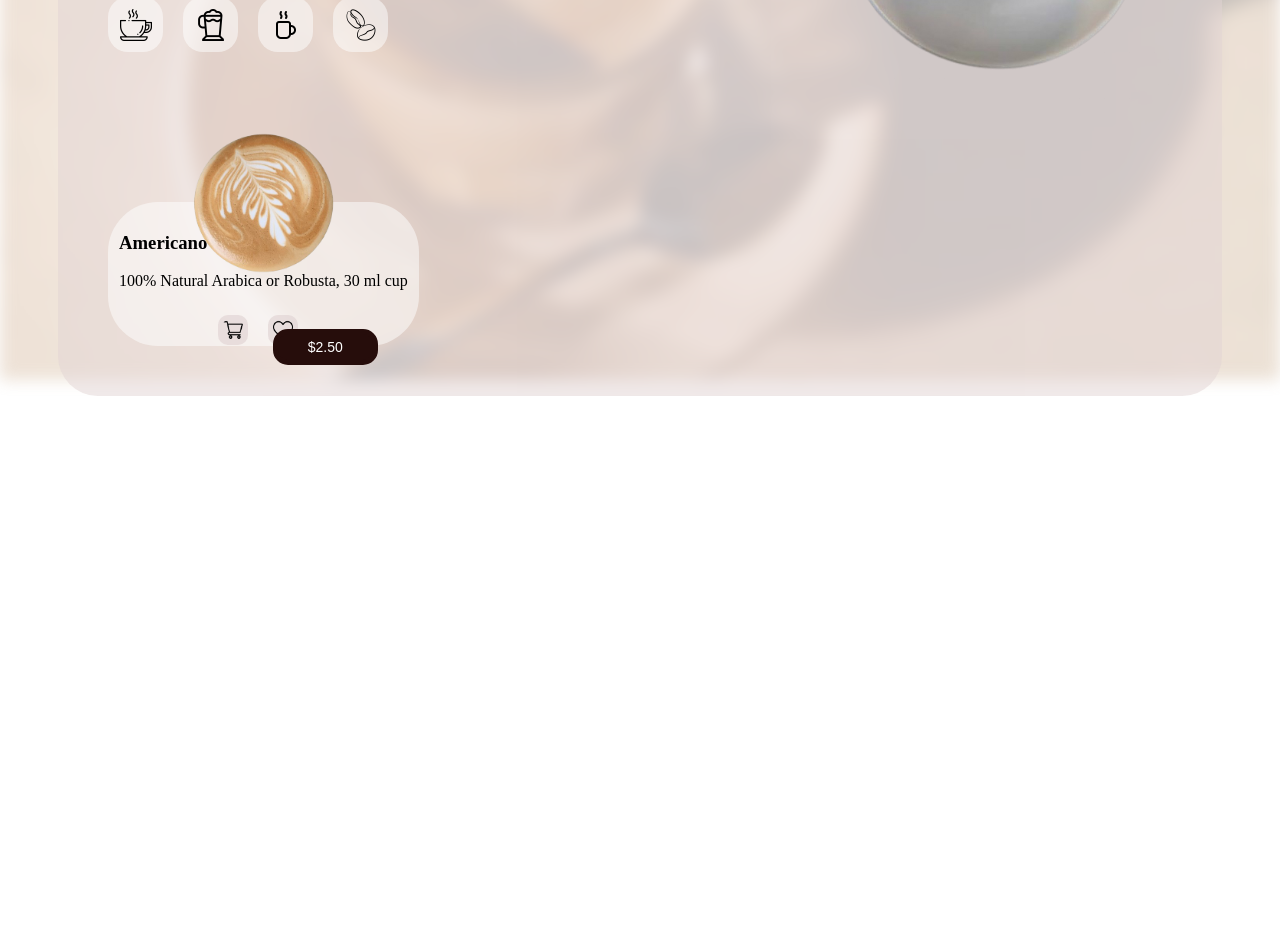
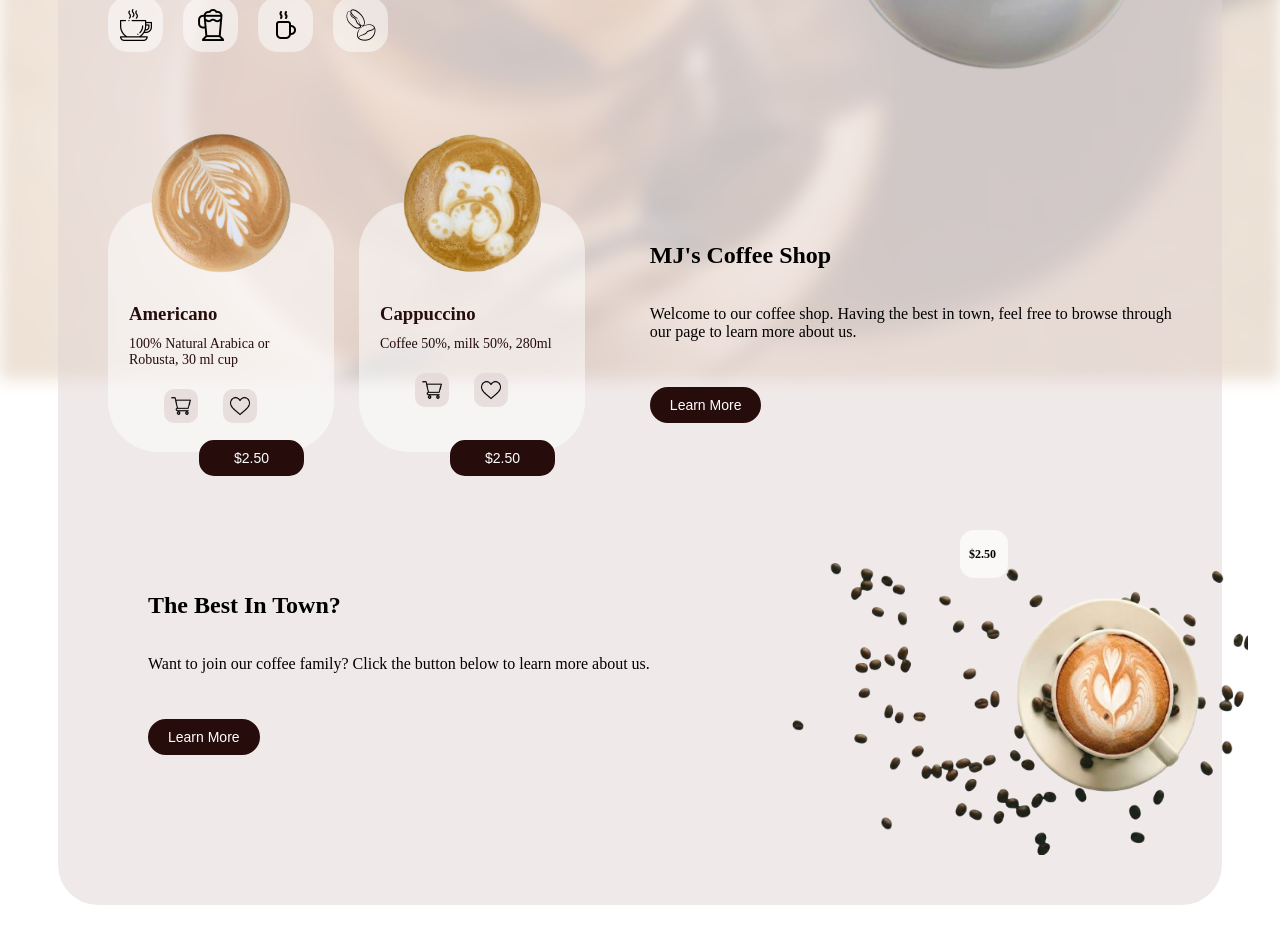
Before and after one commit to mapk6-apl/my-coffee-shop, a React (Vite) app: page / in a window 1280 px wide. Shown: the part 420-1364 px from the top of the page. Before the commit the page ends 866 px from the top, so only its background shows below. Built offline with nearby package versions, Linux system fonts and the light colour scheme.

Commit message:
Section 3 of app done

```diff
--- a/src/App.tsx
+++ b/src/App.tsx
@@ -3,7 +3,7 @@ import { Navbar } from "./components/Navbar/Navbar";
 import { ContentContainer } from "./ContentContainer";
 import { Intro } from "./components/Introduction/intro";
 import {Learnmore} from './components/LearnMore/Learnmore'
-
+import {MoreInfo} from './components/MoreCoffeeInfo/MoreInfo'
 function App() {
   return (
     <div className="App">
@@ -11,6 +11,7 @@ function App() {
         <Navbar />
         <Intro />
         <Learnmore />
+        <MoreInfo />
       </ContentContainer>
     </div>
   );
--- a/src/components/LearnMore/Learnmore.tsx
+++ b/src/components/LearnMore/Learnmore.tsx
@@ -8,12 +8,6 @@ import like from '../../assets/heart.png'
 export const Learnmore = () => {
   return (
     <div className='learn-more-content'>
-        <div id='menus'>
-            <div id='cofee-menu'>
-
-            </div>
-        </div>
-
         <div id='americano-container'>
             <img src={americano} alt='Americano Info' id='americano'/>
             <Text variant='h3'>Americano</Text>
@@ -24,14 +18,29 @@ export const Learnmore = () => {
             </div>
             <div id='price'>
                     <button type="button">$2.50</button>
-                </div>
+            </div>
+        </div>
+
+        <div id='cappuccino-container'>
+            <img src={cappuccino} alt='Cappuccino Info' id='cappuccino'/>
+            <Text variant='h3'>Cappuccino</Text>
+            <Text variant='p'>Coffee 50%, milk 50%, 280ml</Text>
+            <div id='two-icons-bottom'>
+                <img src={cart} alt='Shopping Cart Icon' id='shopping-cart'/>
+                <img src={like} alt='Like or Heart Icon' id='like'/>
+            </div>
+            <div id='price'>
+                    <button type="button">$2.50</button>
+            </div>
+        </div>
+
+        <div id='learn-more-info'>
+            <Text variant='h2'>MJ's Coffee Shop</Text>
+            <Text variant='p'>Welcome to our coffee shop. Having the best in town, feel free to browse through our page to learn more about us.</Text>
+            <div id='learn-more'>
+                    <button type="button">Learn More</button>
+            </div>
         </div>
     </div>
   )
 }
-
-/*
-<div id='cappuccino'>
-<img src={cappuccino} alt='Cappuccino Info' id='cappuccino' />
-</div>
-*/
--- /dev/null
+++ b/src/components/MoreCoffeeInfo/MoreInfo.tsx
@@ -0,0 +1,18 @@
+import React from 'react'
+import { Text } from '../Text/Text'
+import coffeeBeans from '../../assets/coffee-beans.png'
+export const MoreInfo = () => {
+    return (
+        <div className='more-info'>
+            <Text variant='h2'>The Best In Town?</Text>
+            <Text variant='p'>Want to join our coffee family? Click the button below to learn more about us.</Text>
+            <div id='learn-more'>
+                <button type="button">Learn More</button>
+            </div>
+            <div id='coffee-spilled-beans'>
+                <img src={coffeeBeans} alt='Coffee with Beans Spilled' />
+                <Text variant='h3'>$2.50</Text>
+            </div>
+        </div>
+    )
+}
--- a/src/index.css
+++ b/src/index.css
@@ -1,8 +1,6 @@
-body{
+body {}
 
-}
-
-body::before{
+body::before {
   content: "";
   position: fixed;
   top: 0;
@@ -20,7 +18,7 @@ body::before{
   filter: blur(8px);
 }
 
-.navbar-container{
+.navbar-container {
   display: flex;
   justify-content: space-between;
   align-items: center;
@@ -28,21 +26,21 @@ body::before{
   color: #260D0B;
 }
 
-.links a{
+.links a {
   margin-left: 25px;
   text-decoration: none;
   font-weight: 100;
   color: #260D0B;
 }
 
-.links a:hover{
+.links a:hover {
   cursor: pointer;
   text-decoration: underline;
   text-decoration-color: #260D0B;
   text-underline-offset: 10px;
 }
 
-#logo-text{
+#logo-text {
   display: flex;
   align-items: center;
   justify-content: flex-start;
@@ -50,12 +48,12 @@ body::before{
   font-size: 14px;
 }
 
-#slogan{
+#slogan {
   font-size: 12px;
   font-weight: 100;
 }
 
-#logo-image{
+#logo-image {
   width: 40px;
   height: 25px;
   object-fit: contain;
@@ -63,7 +61,7 @@ body::before{
   margin-top: -6px;
 }
 
-.intro-content{
+.intro-content {
   display: flex;
   margin-top: 80px;
   justify-content: space-between;
@@ -72,20 +70,20 @@ body::before{
 }
 
 
-#left-content{
+#left-content {
   display: flex;
   flex-direction: column;
   gap: 5px;
 }
 
-#left-content h1{
+#left-content h1 {
   margin: 0;
   padding: 0;
   font-size: 35px;
   line-height: 1.2;
 }
 
-#two-heart-coffee-image{
+#two-heart-coffee-image {
   width: 180px;
   max-width: 30%;
   display: flex;
@@ -93,14 +91,14 @@ body::before{
   margin-top: -150px;
 }
 
-#two-heart-coffee-image img{
+#two-heart-coffee-image img {
   width: 450px;
   height: 450px;
   object-fit: cover;
 
 }
 
-#button button{
+#button button {
   margin-top: 30px;
   border: solid 5px #260D0B;
   border-radius: 25px;
@@ -111,13 +109,13 @@ body::before{
   cursor: pointer;
 }
 
-#mini-icons{
+#mini-icons {
   display: flex;
   gap: 20px;
   margin-top: 20px;
 }
 
-#single-icon{
+#single-icon {
   display: flex;
   justify-content: center;
   align-items: center;
@@ -128,68 +126,106 @@ body::before{
   border-radius: 20px;
 }
 
-#single-icon img{
+#single-icon img {
   width: 32px;
   height: 32px;
   object-fit: contain;
 }
 
-.learn-more-content{
+.learn-more-content {
   display: flex;
+  gap: 25px;
 }
 
-#two-icons-bottom{
+#two-icons-bottom {
   display: flex;
   width: 20px;
   height: 20px;
-  gap: 25px;
+  gap: 5px;
+  margin-top: auto;
+  margin-bottom: 25px;
+  width: 100%;
+  justify-content: center;
+  align-items: center;
   margin-top: 25px;
 }
 
-#two-icons-bottom img{
+#two-icons-bottom img {
   display: flex;
   width: 20px;
   height: 20px;
-  gap: 25px;
+  gap: 15px;
   cursor: pointer;
 }
 
-#americano-container{
+#americano-container {
   background-color: rgba(255, 255, 255, 0.5);
   border: solid 1px transparent;
   border-radius: 50px;
-  padding: 10px;
+  padding: 20px;
   margin-top: 100px;
   position: relative;
+  width: 300px;
+  height: 250px;
+  box-sizing: border-box;
+  display: flex;
+  flex-direction: column;
 }
 
-#americano{
+#americano {
   height: 160px;
+  width: 160px;
+  border-radius: 50%;
+  object-fit: cover;
   position: absolute;
   top: -80px;
-  right: 40px;
+  left: 50%;
+  transform: translateX(-50%);
 }
 
-#shopping-cart{
+#americano-container h3 {
+  margin-top: 80px;
+  margin-bottom: 3px;
+  color: #260D0B;
+}
+
+#americano-container p {
+  margin-top: 8px;
+  margin-bottom: 3px;
+  color: #260D0B;
+  font-size: 14px;
+}
+
+#shopping-cart {
   background-color: rgba(225, 212, 212, 0.7);
   border: solid 1px transparent;
   border-radius: 10px;
-  padding: 4px;
-  position: absolute;
-  right: 170px;
+  padding: 6px;
+  width: 24px;
+  height: 24px;
+  object-fit: contain;
+  cursor: pointer;
 }
 
-#like{
+#like {
   background-color: rgba(225, 212, 212, 0.7);
   border: solid 1px transparent;
   border-radius: 10px;
-  padding: 4px;
-  position: absolute;
-  right: 120px;
+  padding: 6px;
+  width: 24px;
+  height: 24px;
+  margin: 20px;
+  object-fit: contain;
+  cursor: pointer;
 }
 
-#price button{
-  margin-top: 30px;
+#price {
+  position: absolute;
+  bottom: -5px;
+  left: 20px;
+}
+
+#price button {
   border: solid 5px #260D0B;
   border-radius: 15px;
   padding: 5px 30px;
@@ -199,5 +235,102 @@ body::before{
   cursor: pointer;
   position: absolute;
   bottom: -20px;
-  right: 40px;
+  left: 70px;
 }
+
+#cappuccino-container {
+  background-color: rgba(255, 255, 255, 0.5);
+  border: solid 1px transparent;
+  border-radius: 50px;
+  padding: 20px;
+  margin-top: 100px;
+  position: relative;
+  width: 300px;
+  height: 250px;
+  box-sizing: border-box;
+  display: flex;
+  flex-direction: column;
+}
+
+#cappuccino {
+  height: 160px;
+  width: 160px;
+  border-radius: 50%;
+  object-fit: cover;
+  position: absolute;
+  top: -80px;
+  left: 50%;
+  transform: translateX(-50%);
+}
+
+#cappuccino-container h3 {
+  margin-top: 80px;
+  margin-bottom: 3px;
+  color: #260D0B;
+}
+
+#cappuccino-container p {
+  margin-top: 8px;
+  margin-bottom: 3px;
+  color: #260D0B;
+  font-size: 14px;
+}
+
+#learn-more-info {
+  display: flex;
+  flex-direction: column;
+  padding-top: 120px;
+  margin-left: 40px;
+}
+
+#learn-more-info h2 {}
+
+#learn-more-info p {
+  font-size: 16px;
+}
+
+#learn-more button {
+  margin-top: 30px;
+  border: solid 5px #260D0B;
+  border-radius: 25px;
+  padding: 5px 15px;
+  font-size: 14px;
+  background-color: #260D0B;
+  color: #fff;
+  cursor: pointer;
+}
+
+.more-info {
+  display: flex;
+  flex-direction: column;
+  padding-top: 120px;
+  margin-left: 40px;
+}
+
+#coffee-spilled-beans img{
+  width: 500px;
+  height: 300px;
+  max-width: 100%;
+  display: flex;
+  flex-direction: row-reverse;
+  justify-content: center;
+  margin-top: -200px;
+  margin-left: 600px;
+  position: relative;
+}
+
+#coffee-spilled-beans h3{
+  background-color: rgba(255, 255, 255, 0.7);
+  border: solid 1px transparent;
+  border-radius: 14px;
+  font-size: 12px;
+  padding: 8px;
+  width: 30px;
+  height: 30px;
+  margin: 22px;
+  object-fit: cover;
+  align-content: center;
+  position: absolute;
+  right: 250px;
+  bottom: -220px;
+}
```
Also changed, not shown: src/components/AppDemo/Demo.tsx (added, +7 -0 lines).
